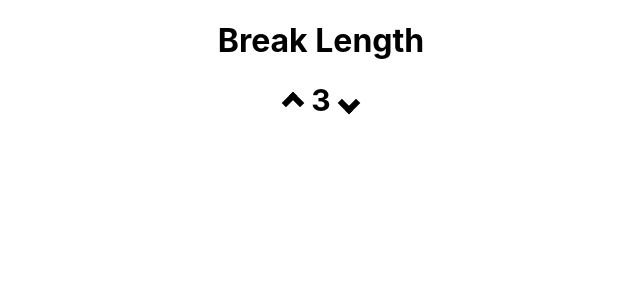
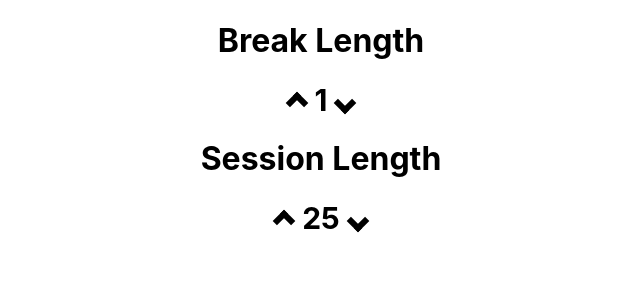
Before and after one commit to samkahchiin/pomodoro-clock, a React (Create React App) app: page / in a window 1280 px wide. Shown: the top 300 px of the page, without its empty margins (319-959 px from the left). Built offline with nearby package versions, Linux system fonts and the light colour scheme.

Commit message:
[Finishes] Finishes Session and Break Control

```diff
--- /dev/null
+++ b/src/components/TimeControl/BreakControl/BreakControl.js
@@ -0,0 +1,14 @@
+import React from 'react';
+import TimeControl from '../TimeControl'
+
+const breakControl = (props) => {
+  return (
+    <TimeControl
+      type="break"
+      duration={props.duration}
+      increase={props.increase}
+      decrease={props.decrease} />
+  )
+}
+
+export default breakControl;
--- /dev/null
+++ b/src/components/TimeControl/SessionControl/SessionControl.js
@@ -0,0 +1,15 @@
+import React from 'react';
+import TimeControl from '../TimeControl'
+
+const sessionControl = (props) => {
+  return (
+    <TimeControl
+      type="session"
+      duration={props.duration}
+      increase={props.increase}
+      decrease={props.decrease}
+      />
+  )
+}
+
+export default sessionControl;
--- a/src/components/TimeControl/TimeControl.js
+++ b/src/components/TimeControl/TimeControl.js
@@ -3,12 +3,12 @@ import classes from './TimeControl.module.css'
 
 const timeControl = (props) => {
   return (
-    <div className={classes.TimeControl}>
+    <div className={classes.TimeControl} id={props.type + "-label"}>
       <h1>{props.type + " Length"}</h1>
       <p>
-        <span><i className={classes.ArrowUp}/></span>
-        <span className={classes.Duration}>{props.duration}</span>
-        <span><i className={classes.ArrowDown}/></span>
+        <span><i className={classes.ArrowUp} id={props.type + "-increment"} onClick={props.increase}/></span>
+        <span className={classes.Duration} id={props.type + "-length"}>{props.duration}</span>
+        <span><i className={classes.ArrowDown} id={props.type + "-decrement"} onClick={props.decrease}/></span>
       </p>
     </div>
   );
--- a/src/components/TimeControl/TimeControl.module.css
+++ b/src/components/TimeControl/TimeControl.module.css
@@ -11,6 +11,7 @@
   display: inline-block;
   padding: 5px;
   margin: 0 10px;
+  cursor: pointer;
 }
 
 .TimeControl .Duration {
--- a/src/containers/ControlPanel/ControlPanel.js
+++ b/src/containers/ControlPanel/ControlPanel.js
@@ -1,10 +1,55 @@
 import React, { Component } from 'react';
-import TimeControl from '../../components/TimeControl/TimeControl';
+import BreakControl from '../../components/TimeControl/BreakControl/BreakControl';
+import SessionControl from '../../components/TimeControl/SessionControl/SessionControl';
 
 class ControlPanel extends Component {
+  state = {
+    breakLength: 1,
+    sessionLength: 25
+  }
+
+  increaseSessionHandler = () => {
+    if (this.state.sessionLength >= 60) { return };
+    this.setState({
+      sessionLength: this.state.sessionLength + 1
+    });
+  }
+
+  decreaseSessionHandler = () => {
+    if (this.state.sessionLength <= 1) { return };
+    this.setState({
+      sessionLength: this.state.sessionLength - 1
+    });
+  }
+
+  increaseBreakHandler = () => {
+    if (this.state.breakLength >= 60) { return };
+    this.setState({
+      breakLength: this.state.breakLength + 1
+    });
+  }
+
+  decreaseBreakHandler = () => {
+    if (this.state.breakLength <= 1) { return };
+    this.setState({
+      breakLength: this.state.breakLength - 1
+    });
+  }
+
   render() {
     return(
-      <TimeControl type="break" duration={3}/>
+      <div>
+        <BreakControl
+          duration={this.state.breakLength}
+          increase={this.increaseBreakHandler}
+          decrease={this.decreaseBreakHandler}
+        />
+        <SessionControl
+          duration={this.state.sessionLength}
+          increase={this.increaseSessionHandler}
+          decrease={this.decreaseSessionHandler}
+        />
+      </div>
     );
   }
 }
```
Also changed, not shown: src/components/BreakControl/BreakControl.js (deleted), src/components/SessionControl/SessionControl.js (deleted).
